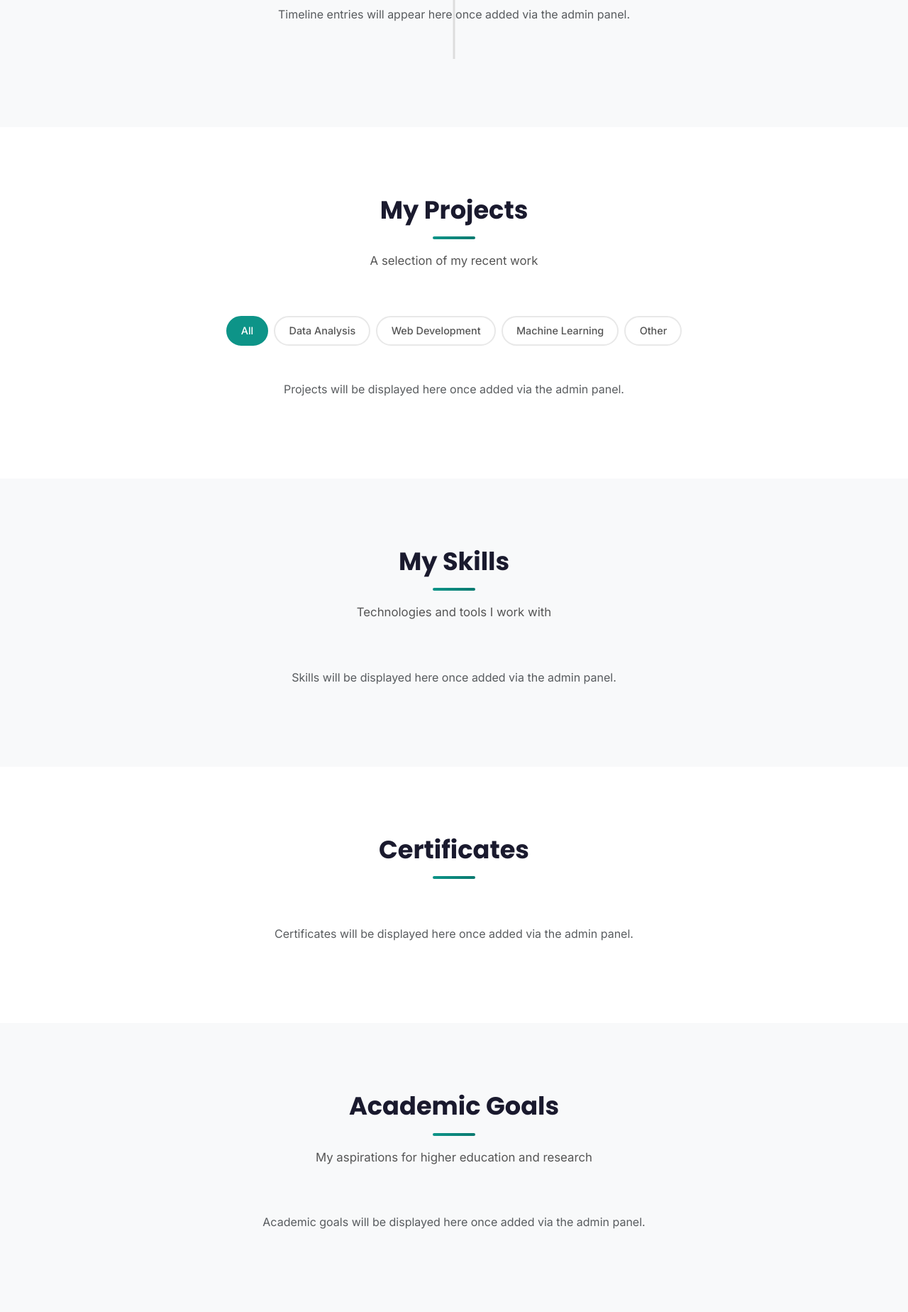
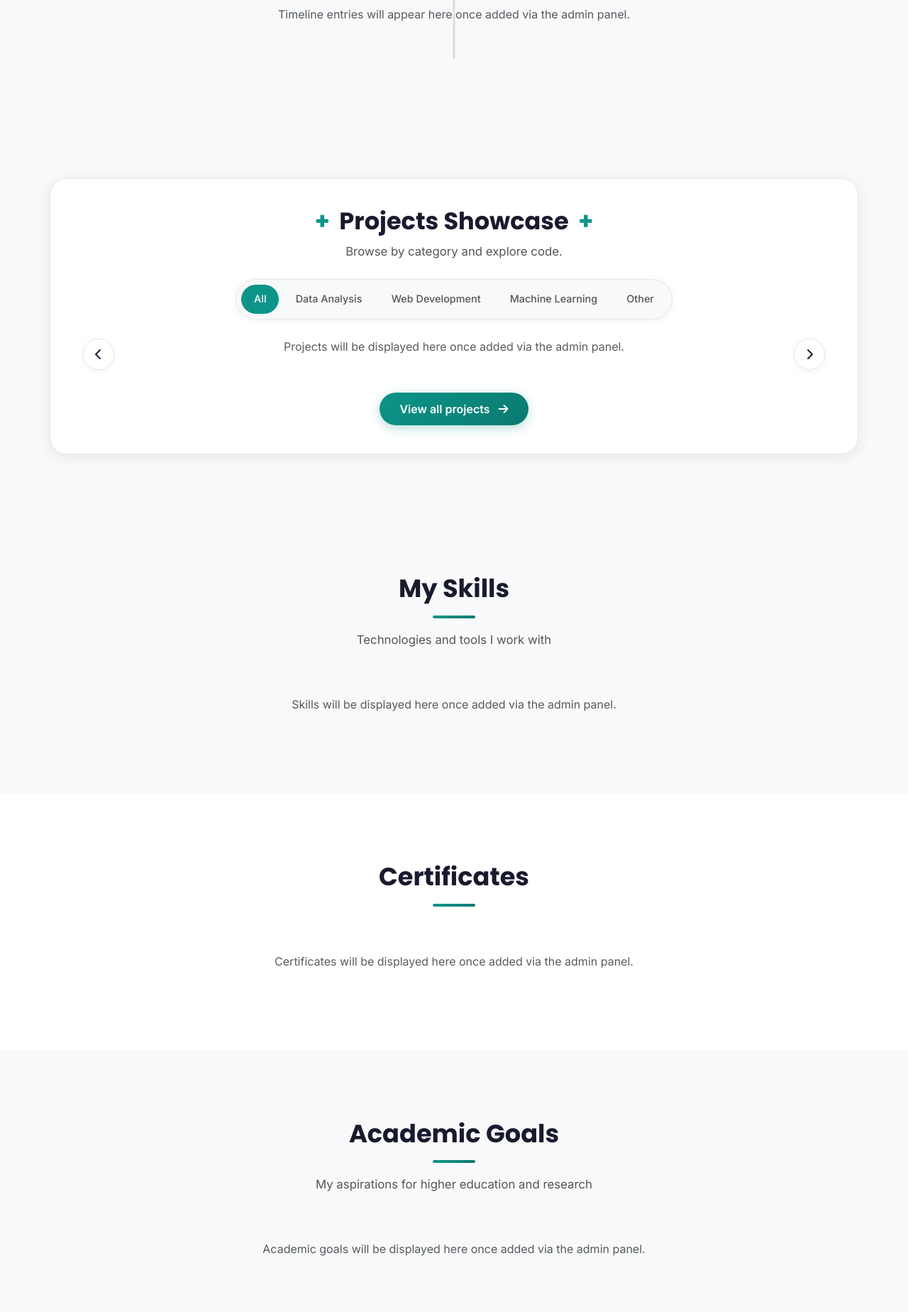
Before and after one commit to ijanan/Protfolio-WebSetup, a Django app: page / in a window 1280 px wide. Shown: the part 1739-3587 px from the top of the page at 71% size. Run offline with Django 3.2, Linux system fonts and the light colour scheme; data that the repository does not hold is empty.

Commit message:
project page design

```diff
--- a/core/urls.py
+++ b/core/urls.py
@@ -5,6 +5,7 @@ app_name = 'core'
 
 urlpatterns = [
     path('', views.index, name='index'),
+    path('projects/', views.project_list, name='project_list'),
     path('project/<slug:slug>/', views.project_detail, name='project_detail'),
     path('blog/', views.blog_list, name='blog_list'),
     path('blog/<slug:slug>/', views.blog_detail, name='blog_detail'),
--- a/core/views.py
+++ b/core/views.py
@@ -44,6 +44,15 @@ def project_detail(request, slug):
     })
 
 
+def project_list(request):
+    profile = Profile.objects.first()
+    projects_qs = Project.objects.all().order_by('-created_at')
+    paginator = Paginator(projects_qs, 9)
+    page = request.GET.get('page')
+    projects = paginator.get_page(page)
+    return render(request, 'projects_list.html', {'projects': projects, 'profile': profile})
+
+
 def blog_list(request):
     posts = BlogPost.objects.filter(is_published=True)
     paginator = Paginator(posts, 6)
--- a/static/css/style.css
+++ b/static/css/style.css
@@ -679,18 +679,65 @@ img {
 /* ========================================
    Projects Section
    ======================================== */
+.projects-showcase {
+    padding: 4.5rem 0;
+    background: var(--bg-secondary);
+}
+
+.projects-showcase .container {
+    background: var(--bg-card);
+    border: 1px solid var(--border-color);
+    border-radius: 24px;
+    padding: 2.5rem 2.25rem;
+    box-shadow: var(--shadow-md);
+}
+
+.projects-showcase-header {
+    text-align: center;
+    margin-bottom: 1.5rem;
+}
+
+.projects-showcase-title {
+    font-size: 2.1rem;
+    font-weight: 700;
+    margin-bottom: 0.5rem;
+}
+
+.projects-title-deco {
+    color: var(--accent);
+    margin: 0 0.4rem;
+}
+
+.projects-toolbar {
+    display: flex;
+    align-items: center;
+    justify-content: center;
+    gap: 1rem;
+    flex-wrap: wrap;
+    margin-bottom: 1.25rem;
+}
+
 .project-filters {
     display: flex;
-    justify-content: center;
-    gap: 0.5rem;
+    align-items: center;
+    justify-content: flex-start;
+    gap: 0.35rem;
     flex-wrap: wrap;
+    width: fit-content;
+    max-width: 100%;
+    padding: 0.45rem;
+    border-radius: 999px;
+    background: var(--bg-secondary);
+    border: 1px solid var(--border-color);
+    box-shadow: var(--shadow-sm);
+    margin: 0 auto;
 }
 
 .filter-btn {
     background: transparent;
-    border: 2px solid var(--border-color);
+    border: 1px solid transparent;
     color: var(--text-secondary);
-    padding: 0.4rem 1.2rem;
+    padding: 0.45rem 1.05rem;
     border-radius: 50px;
     font-weight: 500;
     cursor: pointer;
@@ -698,11 +745,107 @@ img {
     font-size: 0.9rem;
 }
 
+.filter-btn:focus-visible {
+    outline: none;
+    box-shadow: 0 0 0 4px var(--accent-light);
+}
+
 .filter-btn:hover,
 .filter-btn.active {
     background: var(--accent);
     border-color: var(--accent);
     color: #fff;
+}
+
+.projects-nav {
+    display: flex;
+    align-items: center;
+    gap: 0.6rem;
+}
+
+.projects-nav-btn {
+    width: 44px;
+    height: 44px;
+    border-radius: 50%;
+    border: 1px solid var(--border-color);
+    background: var(--bg-card);
+    color: var(--text-primary);
+    display: inline-flex;
+    align-items: center;
+    justify-content: center;
+    box-shadow: var(--shadow-sm);
+    transition: transform 0.2s ease, background-color 0.2s ease, border-color 0.2s ease;
+}
+
+.projects-carousel {
+    position: relative;
+}
+
+.projects-carousel .projects-nav-btn {
+    position: absolute;
+    top: 50%;
+    transform: translateY(-50%);
+    z-index: 2;
+}
+
+.projects-nav-btn-prev {
+    left: 10px;
+}
+
+.projects-nav-btn-next {
+    right: 10px;
+}
+
+.projects-nav-btn:hover {
+    transform: translateY(-2px);
+    border-color: var(--accent);
+}
+
+.projects-carousel .projects-nav-btn:hover {
+    transform: translateY(-50%) translateY(-2px);
+}
+
+.projects-viewport {
+    overflow-x: auto;
+    overflow-y: hidden;
+    scroll-snap-type: x mandatory;
+    -webkit-overflow-scrolling: touch;
+    padding: 0.35rem 3.25rem 0.65rem;
+    scrollbar-width: none;
+}
+
+.projects-viewport::-webkit-scrollbar {
+    display: none;
+}
+
+.projects-track {
+    display: flex;
+    gap: 1.25rem;
+    align-items: stretch;
+}
+
+.projects-empty {
+    width: 100%;
+}
+
+.project-card-wrapper {
+    scroll-snap-align: start;
+    flex: 0 0 auto;
+    width: clamp(280px, 30vw, 340px);
+    max-width: 85vw;
+    transition: opacity 0.22s ease, transform 0.22s ease;
+    will-change: opacity, transform;
+}
+
+.project-card-wrapper.hidden {
+    opacity: 0;
+    transform: translateY(10px) scale(0.98);
+    pointer-events: none;
+}
+
+.project-card-wrapper.show {
+    opacity: 1;
+    transform: none;
 }
 
 .project-card {
--- a/static/js/main.js
+++ b/static/js/main.js
@@ -10,6 +10,7 @@ document.addEventListener('DOMContentLoaded', function () {
     initTypingAnimation();
     initSkillBars();
     initProjectFilter();
+    initProjectsCarousel();
     initContactForm();
     initBackToTop();
     initSmoothScroll();
@@ -183,32 +184,99 @@ function initProjectFilter() {
     var cards = document.querySelectorAll('.project-card-wrapper');
     if (!filterBtns.length || !cards.length) return;
 
+    var viewport = document.getElementById('projectsViewport');
+
+    // Initialize state for consistent transitions
+    cards.forEach(function (card) {
+        card.classList.add('show');
+        card.classList.remove('hidden');
+        card.style.display = '';
+        card.setAttribute('aria-hidden', 'false');
+    });
+
+    filterBtns.forEach(function (btn) {
+        btn.setAttribute('aria-pressed', btn.classList.contains('active') ? 'true' : 'false');
+    });
+
     filterBtns.forEach(function (btn) {
         btn.addEventListener('click', function () {
             // Update active button
             filterBtns.forEach(function (b) { b.classList.remove('active'); });
             btn.classList.add('active');
 
-            var filter = btn.getAttribute('data-filter');
+            filterBtns.forEach(function (b) {
+                b.setAttribute('aria-pressed', b === btn ? 'true' : 'false');
+            });
+
+            var filter = (btn.getAttribute('data-filter') || 'all').trim().toLowerCase();
 
             cards.forEach(function (card) {
-                var category = card.getAttribute('data-category');
+                if (card._hideTimer) {
+                    clearTimeout(card._hideTimer);
+                    card._hideTimer = null;
+                }
+
+                var category = (card.getAttribute('data-category') || '').trim().toLowerCase();
+                if (!category) category = 'other';
+
                 if (filter === 'all' || category === filter) {
-                    card.classList.remove('hidden');
-                    card.classList.add('show');
                     card.style.display = '';
+                    requestAnimationFrame(function () {
+                        card.classList.remove('hidden');
+                        card.classList.add('show');
+                    });
+
+                    // AOS may leave elements at opacity:0; ensure visible when filtering
+                    card.classList.add('aos-animate');
+                    card.setAttribute('aria-hidden', 'false');
                 } else {
                     card.classList.add('hidden');
                     card.classList.remove('show');
-                    // Delay hiding to allow animation
-                    setTimeout(function () {
+                    card.setAttribute('aria-hidden', 'true');
+                    card._hideTimer = setTimeout(function () {
                         if (card.classList.contains('hidden')) {
                             card.style.display = 'none';
                         }
-                    }, 400);
+                    }, 230);
                 }
             });
+
+            if (viewport) {
+                viewport.scrollTo({ left: 0, behavior: 'smooth' });
+            }
+
+            if (window.AOS && typeof window.AOS.refresh === 'function') {
+                window.AOS.refresh();
+            }
         });
+    });
+}
+
+/* ========================================
+   Projects Carousel (Left/Right Nav)
+   ======================================== */
+function initProjectsCarousel() {
+    var viewport = document.getElementById('projectsViewport');
+    var prev = document.getElementById('projectsPrev');
+    var next = document.getElementById('projectsNext');
+    if (!viewport || !prev || !next) return;
+
+    function getScrollAmount() {
+        // Scroll about one card width (fallback to viewport width)
+        var card = viewport.querySelector('.project-card-wrapper:not([style*="display: none"])');
+        if (card) {
+            var rect = card.getBoundingClientRect();
+            return Math.max(260, Math.round(rect.width + 20));
+        }
+        return Math.max(260, Math.round(viewport.clientWidth * 0.85));
+    }
+
+    prev.addEventListener('click', function () {
+        viewport.scrollBy({ left: -getScrollAmount(), behavior: 'smooth' });
+    });
+
+    next.addEventListener('click', function () {
+        viewport.scrollBy({ left: getScrollAmount(), behavior: 'smooth' });
     });
 }
 
--- a/templates/index.html
+++ b/templates/index.html
@@ -153,26 +153,36 @@
 </section>
 
 <!-- ==================== PROJECTS SECTION ==================== -->
-<section id="projects" class="section-padding">
+<section id="projects" class="section-padding projects-showcase">
     <div class="container">
-        <div class="section-header" data-aos="fade-up">
-            <h2 class="section-title">My Projects</h2>
-            <div class="section-divider"></div>
-            <p class="section-subtitle">A selection of my recent work</p>
+        <div class="projects-showcase-header" data-aos="fade-up">
+            <h2 class="projects-showcase-title">
+                <span class="projects-title-deco">+</span>
+                Projects Showcase
+                <span class="projects-title-deco">+</span>
+            </h2>
+            <p class="section-subtitle">Browse by category and explore code.</p>
         </div>
 
-        <!-- Filter Buttons -->
-        <div class="project-filters text-center mb-5" data-aos="fade-up">
-            <button class="filter-btn active" data-filter="all">All</button>
-            <button class="filter-btn" data-filter="data">Data Analysis</button>
-            <button class="filter-btn" data-filter="web">Web Development</button>
-            <button class="filter-btn" data-filter="ml">Machine Learning</button>
-            <button class="filter-btn" data-filter="other">Other</button>
+        <div class="projects-toolbar" data-aos="fade-up">
+            <div class="project-filters" role="group" aria-label="Project categories">
+                <button class="filter-btn active" data-filter="all" type="button">All</button>
+                <button class="filter-btn" data-filter="data" type="button">Data Analysis</button>
+                <button class="filter-btn" data-filter="web" type="button">Web Development</button>
+                <button class="filter-btn" data-filter="ml" type="button">Machine Learning</button>
+                <button class="filter-btn" data-filter="other" type="button">Other</button>
+            </div>
         </div>
 
-        <div class="row" id="projectGrid">
+        <div class="projects-carousel" aria-label="Projects carousel">
+            <button class="projects-nav-btn projects-nav-btn-prev" type="button" id="projectsPrev" aria-label="Previous projects">
+                <i class="fas fa-chevron-left"></i>
+            </button>
+
+            <div class="projects-viewport" id="projectsViewport">
+                <div class="projects-track" id="projectGrid">
                 {% for project in projects %}
-            <div class="col-lg-4 col-md-6 mb-4 project-card-wrapper" data-category="{{ project.category }}" data-aos="fade-up" data-aos-delay="{{ forloop.counter0|add:forloop.counter0 }}0">
+                <div class="project-card-wrapper show" data-category="{{ project.category|default:'other'|lower }}">
                     <div class="project-card">
                         <div class="project-card-image">
                             {% if project.image %}
@@ -202,10 +212,22 @@
                     </div>
                 </div>
                 {% empty %}
-            <div class="col-12">
+                <div class="projects-empty">
                     <p class="text-center text-muted">Projects will be displayed here once added via the admin panel.</p>
                 </div>
                 {% endfor %}
+                </div>
+            </div>
+
+            <button class="projects-nav-btn projects-nav-btn-next" type="button" id="projectsNext" aria-label="Next projects">
+                <i class="fas fa-chevron-right"></i>
+            </button>
+        </div>
+
+        <div class="text-center mt-4">
+            <a href="{% url 'core:project_list' %}" class="btn btn-primary-custom">
+                View all projects <i class="fas fa-arrow-right ms-2"></i>
+            </a>
         </div>
     </div>
 </section>
```
Also changed, not shown: other parts of static/css/style.css (+57 -6 lines), templates/projects_list.html (added, +80 -0 lines). Lines whose indentation alone changed are shown as unchanged.
